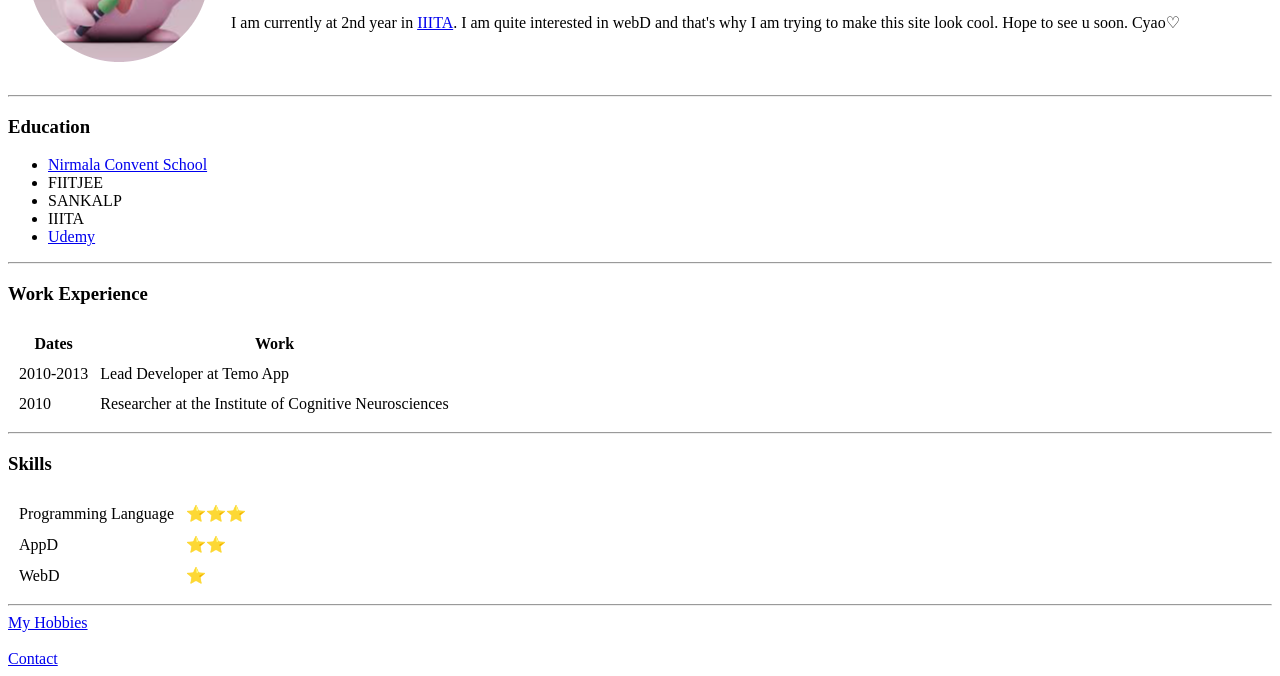
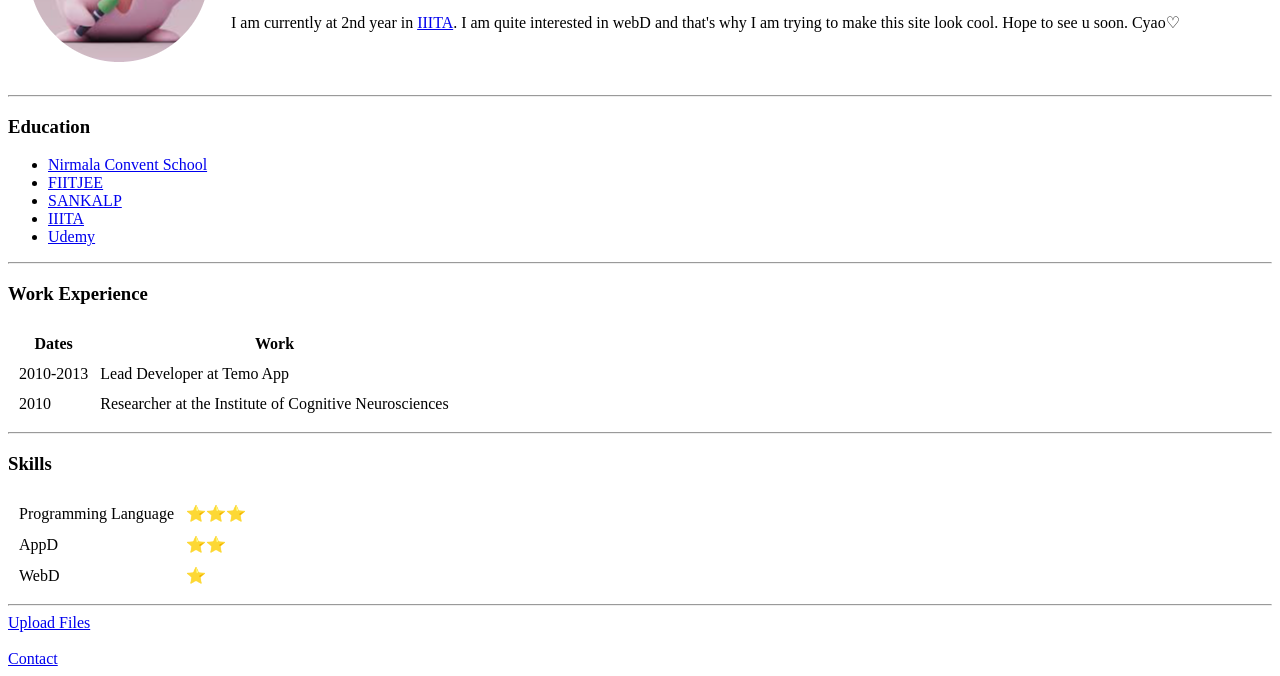
Before and after one commit to Kavita-Dhamot/Trial, a plain HTML site: page index.html in a window 1280 px wide. Shown: the part 147-823 px from the top of the page. Drawn offline with Linux system fonts and the light colour scheme.

Commit message:
Add the changes

```diff
--- a/index.html
+++ b/index.html
@@ -20,9 +20,9 @@
   <h3>Education</h3>
   <ul>
     <li><a href="https://www.nirmalaconventkgm.com/">Nirmala Convent School</a></li>
-    <li>FIITJEE</li>
-    <li>SANKALP</li>
-    <li>IIITA</li>
+    <li><a href="https://www.fiitjee.com/">FIITJEE</a></li>
+    <li><a href="http://www.sankalptutorials.in/">SANKALP</a></li>
+    <li><a href="https://www.iiita.ac.in/">IIITA</a></li>
     <li><a href="https://www.udemy.com/">Udemy</a></li>
   </ul>
   <hr>
@@ -62,7 +62,7 @@
     </tr>
   </table>
   <hr>
-  <a href="hobbies.html">My Hobbies</a>
+  <a href="hobbies.html">Upload Files</a>
   <br>
   <br>
   <a href="contact.html">Contact</a>
```
